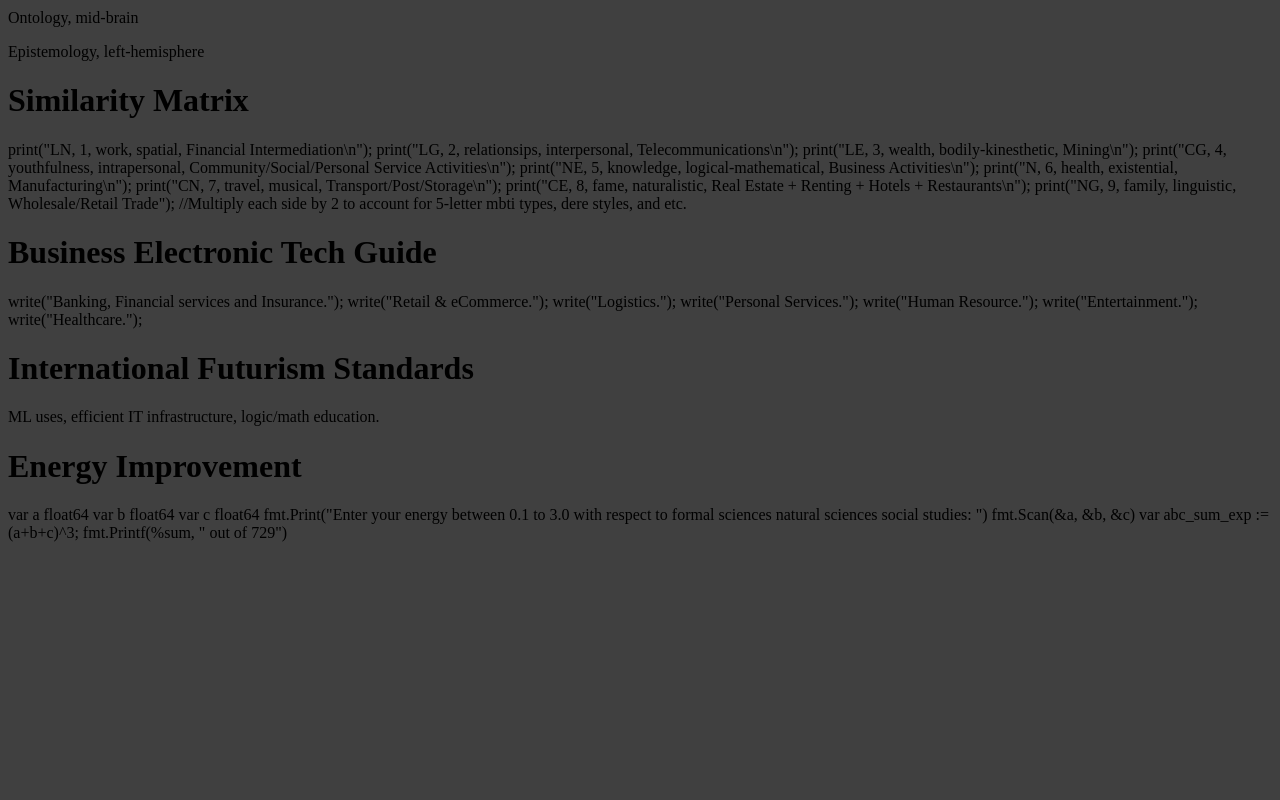
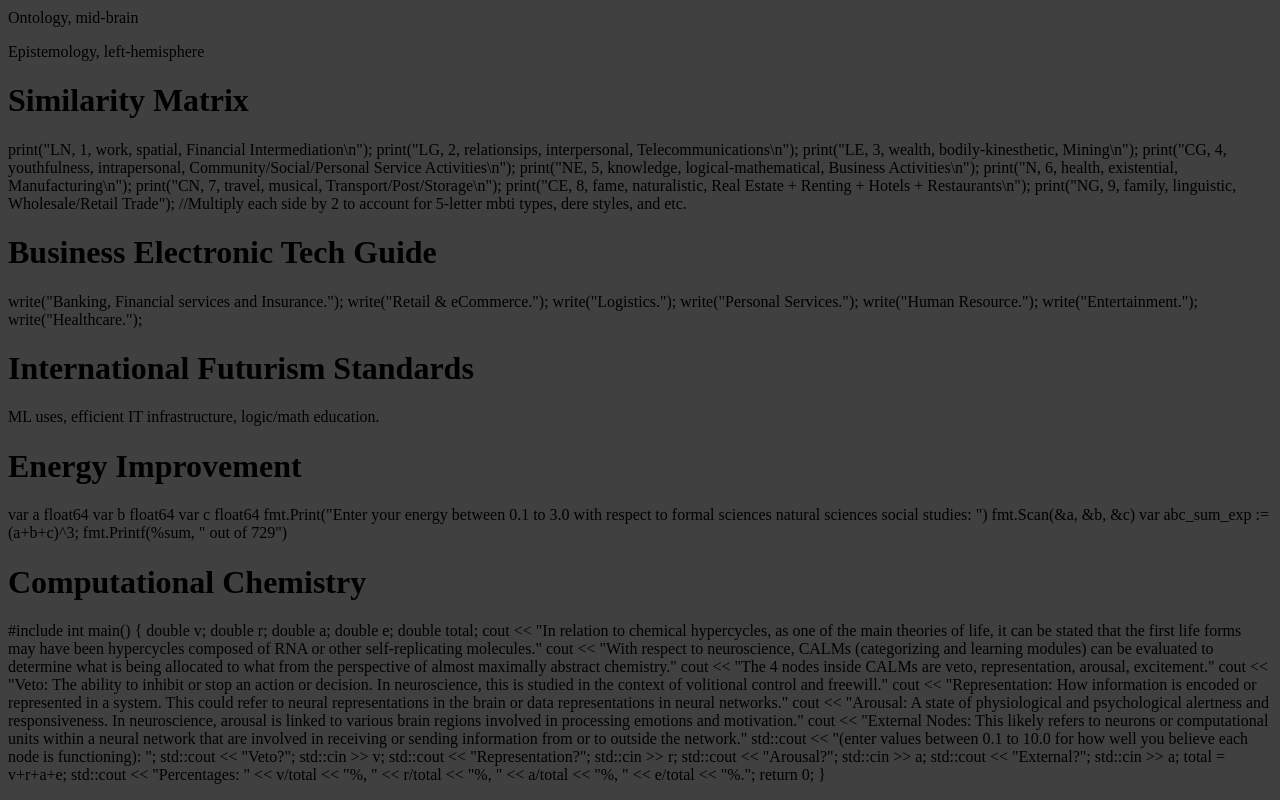
Before and after one commit to Solo-Trio-Studio/miscellaneous-subjects_software-suite, a plain HTML site: page index.html in a window 1280 px wide. Shown: the part 977-1777 px from the top of the page. Before the commit the page ends 1535 px from the top, so only its background shows below. Drawn offline with Linux system fonts and the light colour scheme.

Commit message:
Update index.html

```diff
--- a/index.html
+++ b/index.html
@@ -231,5 +231,38 @@
         var abc_sum_exp := (a+b+c)^3;
         fmt.Printf(%sum, " out of 729")
     </p>
+    <h1>Computational Chemistry</h1>
+    <p>
+        #include <iostream>
+
+        int main() {
+          double v;
+          double r;
+          double a;
+          double e;
+          double total;
+
+          cout << "In relation to chemical hypercycles, as one of the main theories of life, it can be stated that the first life forms may have been hypercycles composed of RNA or other self-replicating molecules."
+          cout << "With respect to neuroscience, CALMs (categorizing and learning modules) can be evaluated to determine what is being allocated to what from the perspective of almost maximally abstract chemistry."
+          cout << "The 4 nodes inside CALMs are veto, representation, arousal, excitement."
+          cout << "Veto: The ability to inhibit or stop an action or decision. In neuroscience, this is studied in the context of volitional control and freewill."
+          cout << "Representation: How information is encoded or represented in a system. This could refer to neural representations in the brain or data representations in neural networks."
+          cout << "Arousal: A state of physiological and psychological alertness and responsiveness. In neuroscience, arousal is linked to various brain regions involved in processing emotions and motivation."
+          cout << "External Nodes: This likely refers to neurons or computational units within a neural network that are involved in receiving or sending information from or to outside the network."
+          std::cout << "(enter values between 0.1 to 10.0 for how well you believe each node is functioning): ";
+          std::cout << "Veto?";
+          std::cin >> v;
+          std::cout << "Representation?";
+          std::cin >> r;
+          std::cout << "Arousal?";
+          std::cin >> a;
+          std::cout << "External?";
+          std::cin >> a;
+          total = v+r+a+e;
+          std::cout << "Percentages: " << v/total << "%, " << r/total << "%, " << a/total << "%, " << e/total << "%.";
+
+          return 0;
+        }
+    </p>
     </body>
 </html>
```
